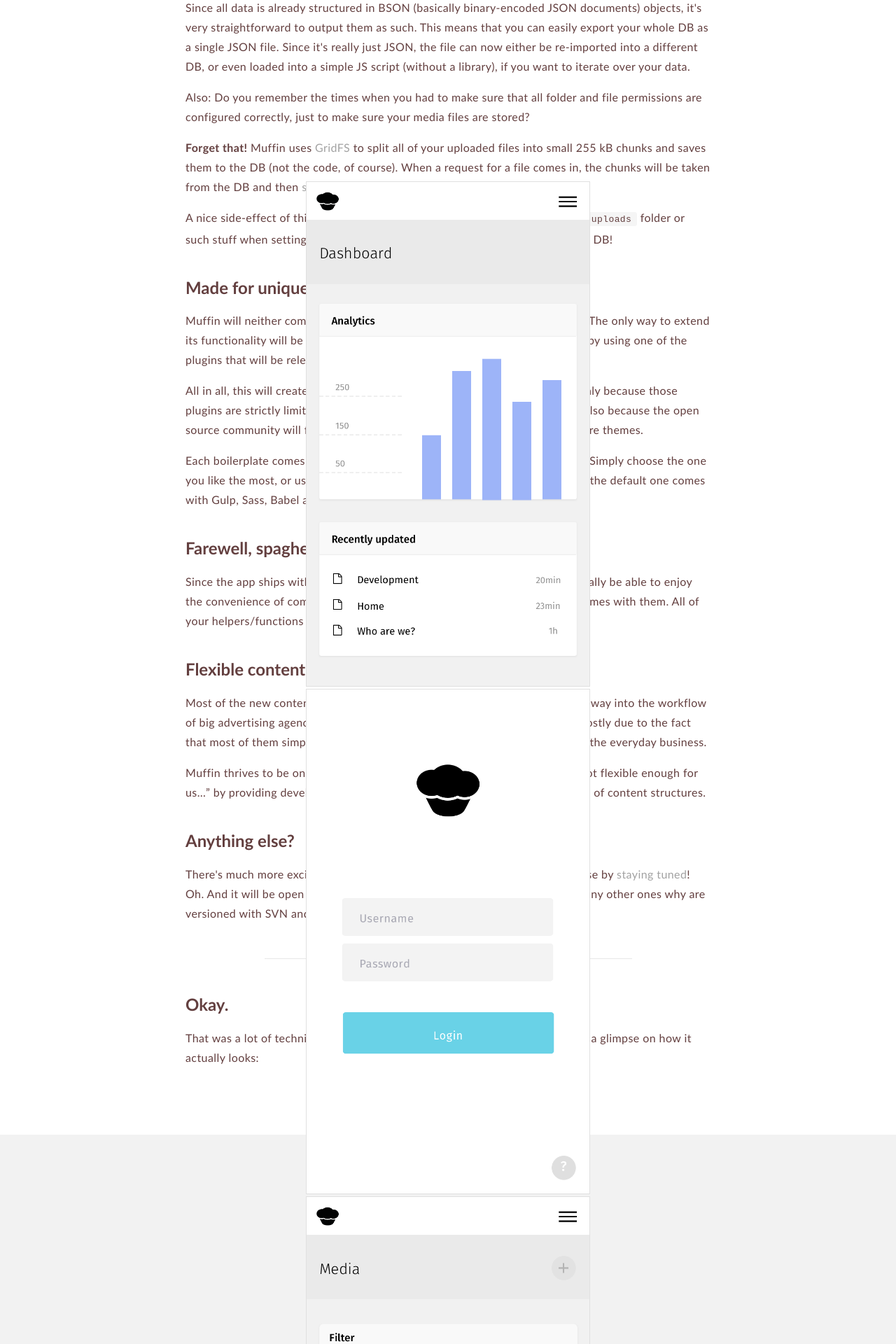
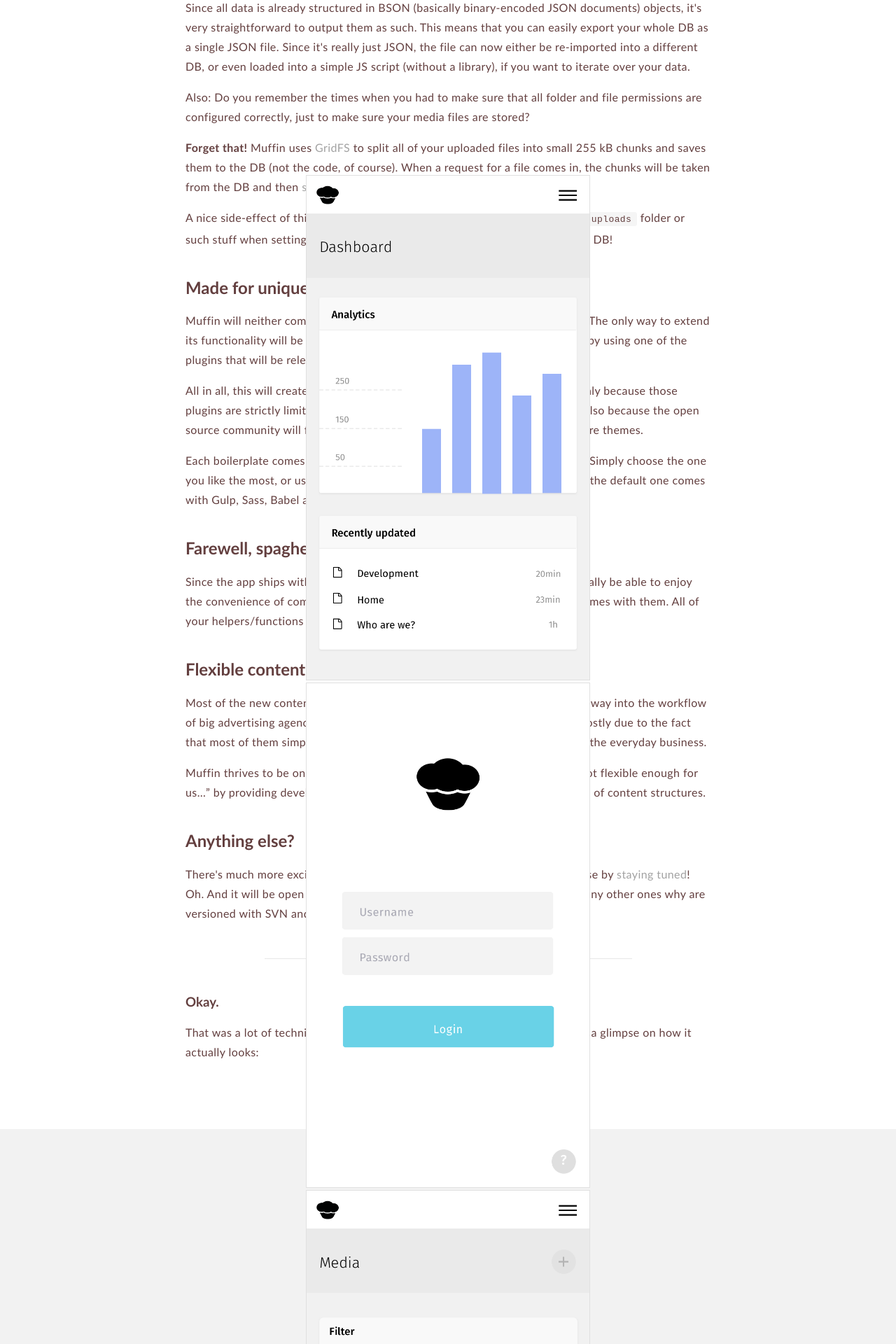
Before and after one commit to leo/muffin.github.io, a Jekyll site: the page built from index.html, in a window 1280 px wide. Shown: the part 2013-3933 px from the top of the page at 70% size. Built offline with Jekyll 4.4.1, drawn with Linux system fonts in a browser that asks for light colours.

Commit message:
Make heading smaller again

```diff
--- a/index.html
+++ b/index.html
@@ -65,7 +65,7 @@
       <aside>
         <hr>
 
-        <h2>Okay.</h2>
+        <h3>Okay.</h3>
         <p>That was a lot of technical talking, wasn't it? Yeah, you're right. Then let's take a glimpse on how it actually looks:</p>
       </aside>
     </article>
```
